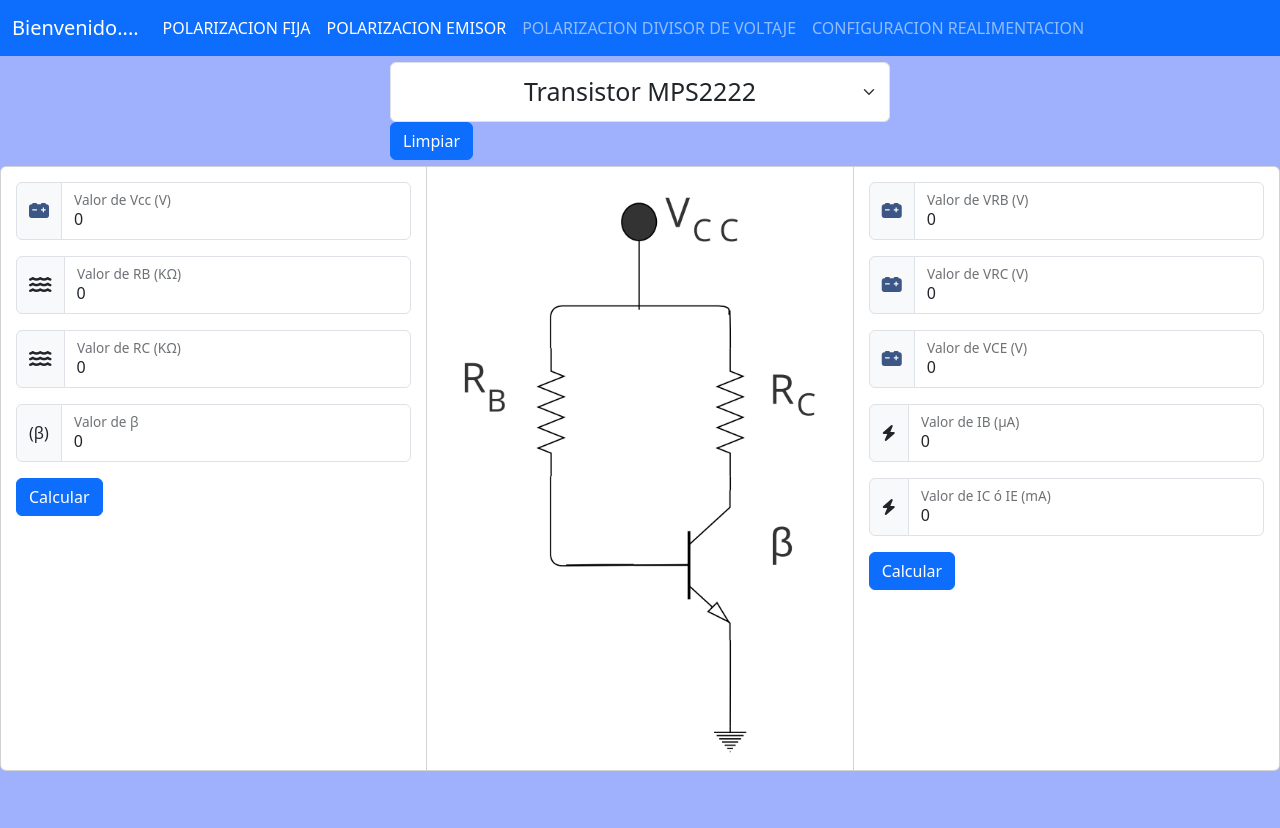
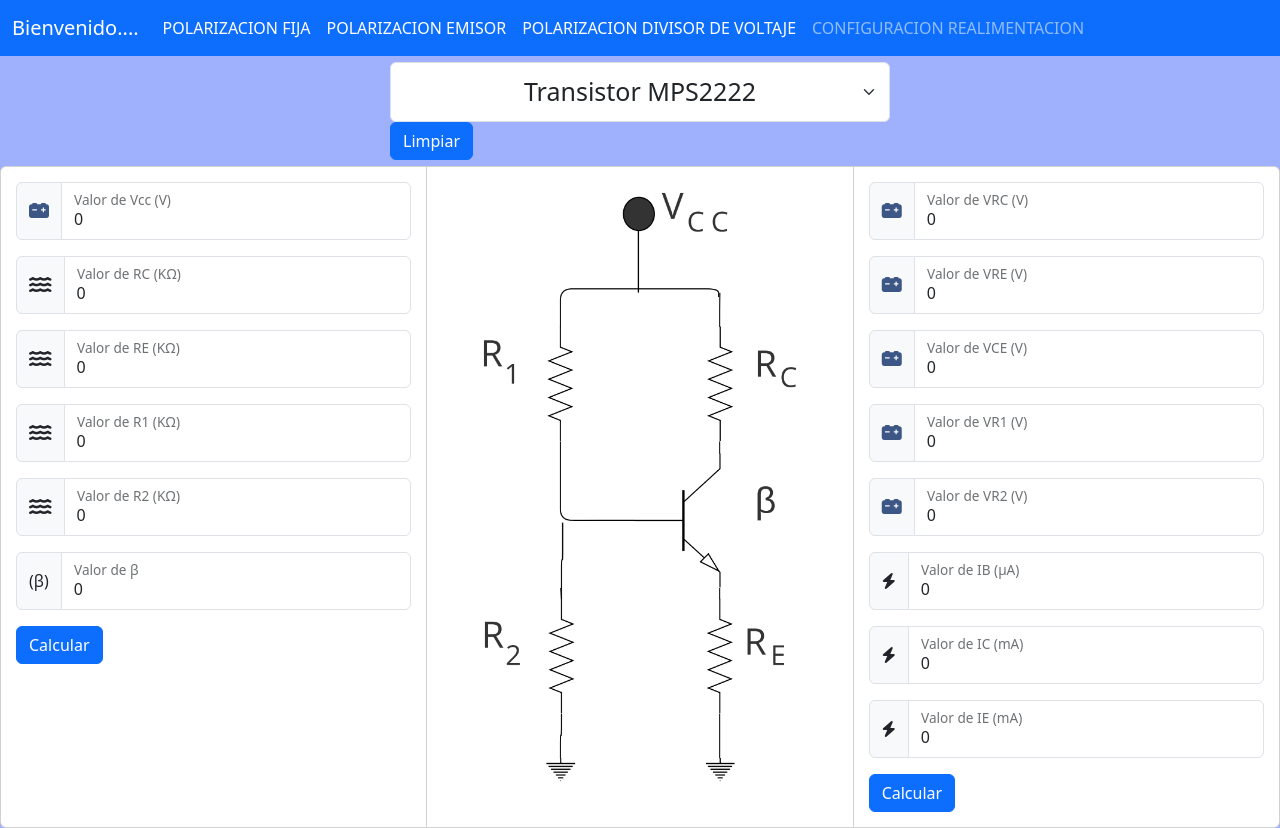
Before and after one commit to josueDanielpp/Electronica, an Angular app: page /polarizacion-Divisor in a window 1280 px wide. Before the commit the page ends 800 px from the top, so only its background shows below. Built offline with nearby package versions, Linux system fonts and the light colour scheme.

Commit message:
Calculos de resistencias a voltajes divisor

```diff
--- a/src/app/divisor/divisor.component.html
+++ b/src/app/divisor/divisor.component.html
@@ -4,113 +4,148 @@
     <option value="TIP41">Transistor TIP41</option>
     <option value="BC547">Transistor BC547</option>
   </select>
-
   <div class="col-12">
     <button (click)="reset()" type="submit" class="btn btn-primary">Limpiar</button>
   </div>
-
 </div>
 
 <div class="card-group">
-
   <div class="card">
-
     <div class="input-group mb-3">
       <span class="input-group-text"><i class="fa-sharp fa-solid fa-car-battery fa-lg"
           style="color: #3c5786;"></i></span>
       <div class="form-floating">
-                <input [(ngModel)]="vcc" (click)="desactivarFormulario(1)" [disabled]="!form1Habilitado" type="text" class="form-control" id="floatingInputGroup1" placeholder="Username">
+        <input [(ngModel)]="vcc" (click)="desactivarFormulario(1)" [disabled]="!form1Habilitado" type="text"
+          class="form-control" id="floatingInputGroup1" placeholder="Username">
         <label for="floatingInputGroup1">Valor de Vcc (V)</label>
       </div>
     </div>
-
     <div class="input-group mb-3">
       <span class="input-group-text"><i class="fa-solid fa-water fa-lg"></i></span>
       <div class="form-floating">
-                <input [(ngModel)]="rb" (click)="desactivarFormulario(1)" [disabled]="!form1Habilitado"  type="text" class="form-control" id="floatingInputGroup1" placeholder="Username">
-                <label for="floatingInputGroup1">Valor de RB (KΩ)</label>
+        <input [(ngModel)]="rc" (click)="desactivarFormulario(1)" [disabled]="!form1Habilitado" type="text"
+          class="form-control" id="floatingInputGroup1" placeholder="Username">
+        <label for="floatingInputGroup1">Valor de RC (KΩ)</label>
       </div>
     </div>
-
     <div class="input-group mb-3">
       <span class="input-group-text"><i class="fa-solid fa-water fa-lg"></i></span>
       <div class="form-floating">
-                <input [(ngModel)]="rc" (click)="desactivarFormulario(1)" [disabled]="!form1Habilitado"  type="text" class="form-control" id="floatingInputGroup1" placeholder="Username">
-                <label for="floatingInputGroup1">Valor de RC (KΩ)</label>
+        <input [(ngModel)]="re" (click)="desactivarFormulario(1)" [disabled]="!form1Habilitado" type="text"
+          class="form-control" id="floatingInputGroup1" placeholder="Username">
+        <label for="floatingInputGroup1">Valor de RE (KΩ)</label>
       </div>
     </div>
-
+    <div class="input-group mb-3">
+      <span class="input-group-text"><i class="fa-solid fa-water fa-lg"></i></span>
+      <div class="form-floating">
+        <input [(ngModel)]="r1" (click)="desactivarFormulario(1)" [disabled]="!form1Habilitado" type="text"
+          class="form-control" id="floatingInputGroup1" placeholder="Username">
+        <label for="floatingInputGroup1">Valor de R1 (KΩ)</label>
+      </div>
+    </div>
+    <div class="input-group mb-3">
+      <span class="input-group-text"><i class="fa-solid fa-water fa-lg"></i></span>
+      <div class="form-floating">
+        <input [(ngModel)]="r2" (click)="desactivarFormulario(1)" [disabled]="!form1Habilitado" type="text"
+          class="form-control" id="floatingInputGroup1" placeholder="Username">
+        <label for="floatingInputGroup1">Valor de R2 (KΩ)</label>
+      </div>
+    </div>
     <div class="input-group mb-3">
       <span class="input-group-text">(β)</span>
       <div class="form-floating">
-                <input [(ngModel)]="beta" (click)="desactivarFormulario(1)" [disabled]="!form1Habilitado" type="text" class="form-control" id="floatingInputGroup1" placeholder="Username">
+        <input [(ngModel)]="beta" (click)="desactivarFormulario(1)" [disabled]="!form1Habilitado" type="text"
+          class="form-control" id="floatingInputGroup1" placeholder="Username">
         <label for="floatingInputGroup1">Valor de β</label>
       </div>
     </div>
     <div class="col-12">
-            <button [disabled]="!form1Habilitado" (click)="validaValoresForm1(transistor.value)" type="submit" class="btn btn-primary">Calcular</button>
+      <button [disabled]="!form1Habilitado" (click)="validaValoresForm1(transistor.value)" type="submit"
+        class="btn btn-primary">Calcular</button>
     </div>
-
   </div>
-
   <div class="card" [ngSwitch]="form1Habilitado">
     <div *ngSwitchCase="true">
-            <img src="../../assets/img/FijaResistencias.PNG" alt="">
+      <img src="assets/img/DivisorResistencias.png" alt="">
     </div>
     <div *ngSwitchDefault>
-            <img src="../../assets/img/FijaVoltajes.PNG" alt="">
+      <img src="assets/img/DivisorVoltajes.png" alt="">
     </div>
-
   </div>
-
   <div class="card">
-
     <div class="input-group mb-3">
       <span class="input-group-text"><i class="fa-sharp fa-solid fa-car-battery fa-lg"
           style="color: #3c5786;"></i></span>
       <div class="form-floating">
-                <input [(ngModel)]="vrb" (click)="desactivarFormulario(2)" [disabled]="!form2Habilitado"  type="text" class="form-control" id="floatingInputGroup1" placeholder="Username">
-                <label for="floatingInputGroup1">Valor de VRB (V)</label>
+        <input [(ngModel)]="vrc" (click)="desactivarFormulario(2)" [disabled]="!form2Habilitado" type="text"
+          class="form-control" id="floatingInputGroup1" placeholder="Username">
+        <label for="floatingInputGroup1">Valor de VRC (V)</label>
       </div>
     </div>
-
     <div class="input-group mb-3">
       <span class="input-group-text"><i class="fa-sharp fa-solid fa-car-battery fa-lg"
           style="color: #3c5786;"></i></span>
       <div class="form-floating">
-                <input [(ngModel)]="vrc" (click)="desactivarFormulario(2)" [disabled]="!form2Habilitado"  type="text" class="form-control" id="floatingInputGroup1" placeholder="Username">
-                <label for="floatingInputGroup1">Valor de VRC (V)</label>
+        <input [(ngModel)]="vre" (click)="desactivarFormulario(2)" [disabled]="!form2Habilitado" type="text"
+          class="form-control" id="floatingInputGroup1" placeholder="Username">
+        <label for="floatingInputGroup1">Valor de VRE (V)</label>
       </div>
     </div>
-
     <div class="input-group mb-3">
       <span class="input-group-text"><i class="fa-sharp fa-solid fa-car-battery fa-lg"
           style="color: #3c5786;"></i></span>
       <div class="form-floating">
-                <input [(ngModel)]="vce" (click)="desactivarFormulario(2)" [disabled]="!form2Habilitado"  type="text" class="form-control" id="floatingInputGroup1" placeholder="Username">
+        <input [(ngModel)]="vce" (click)="desactivarFormulario(2)" [disabled]="!form2Habilitado" type="text"
+          class="form-control" id="floatingInputGroup1" placeholder="Username">
         <label for="floatingInputGroup1">Valor de VCE (V)</label>
       </div>
     </div>
-
+    <div class="input-group mb-3">
+      <span class="input-group-text"><i class="fa-sharp fa-solid fa-car-battery fa-lg"
+          style="color: #3c5786;"></i></span>
+      <div class="form-floating">
+        <input [(ngModel)]="vr1" (click)="desactivarFormulario(2)" [disabled]="!form2Habilitado" type="text"
+          class="form-control" id="floatingInputGroup1" placeholder="Username">
+        <label for="floatingInputGroup1">Valor de VR1 (V)</label>
+      </div>
+    </div>
+    <div class="input-group mb-3">
+      <span class="input-group-text"><i class="fa-sharp fa-solid fa-car-battery fa-lg"
+          style="color: #3c5786;"></i></span>
+      <div class="form-floating">
+        <input [(ngModel)]="vr2" (click)="desactivarFormulario(2)" [disabled]="!form2Habilitado" type="text"
+          class="form-control" id="floatingInputGroup1" placeholder="Username">
+        <label for="floatingInputGroup1">Valor de VR2 (V)</label>
+      </div>
+    </div>
     <div class="input-group mb-3">
       <span class="input-group-text"><i class="fa-solid fa-bolt"></i></span>
       <div class="form-floating">
-                <input [(ngModel)]="ib" (click)="desactivarFormulario(2)" [disabled]="!form2Habilitado"  type="text" class="form-control" id="floatingInputGroup1" placeholder="Username">
+        <input [(ngModel)]="ib" (click)="desactivarFormulario(2)" [disabled]="!form2Habilitado" type="text"
+          class="form-control" id="floatingInputGroup1" placeholder="Username">
         <label for="floatingInputGroup1">Valor de IB (μA)</label>
       </div>
     </div>
-
     <div class="input-group mb-3">
       <span class="input-group-text"><i class="fa-solid fa-bolt"></i></span>
       <div class="form-floating">
-                <input [(ngModel)]="ic"(click)="desactivarFormulario(2)" [disabled]="!form2Habilitado"  type="text" class="form-control" id="floatingInputGroup1" placeholder="Username">
-                <label for="floatingInputGroup1">Valor de IC ó IE (mA)</label>
+        <input [(ngModel)]="ic" (click)="desactivarFormulario(2)" [disabled]="!form2Habilitado" type="text"
+          class="form-control" id="floatingInputGroup1" placeholder="Username">
+        <label for="floatingInputGroup1">Valor de IC (mA)</label>
       </div>
     </div>
-
-        <div class="col-12">
-            <button [disabled]="!form2Habilitado" (click)="validaValoresForm2(transistor.value)" type="submit" class="btn btn-primary">Calcular</button>
-        </div>
-
+    <div class="input-group mb-3">
+      <span class="input-group-text"><i class="fa-solid fa-bolt"></i></span>
+      <div class="form-floating">
+        <input [(ngModel)]="ie" (click)="desactivarFormulario(2)" [disabled]="!form2Habilitado" type="text"
+          class="form-control" id="floatingInputGroup1" placeholder="Username">
+        <label for="floatingInputGroup1">Valor de IE (mA)</label>
       </div>
     </div>
+    <div class="col-12">
+      <button [disabled]="!form2Habilitado" (click)="validaValoresForm2(transistor.value)" type="submit"
+        class="btn btn-primary">Calcular</button>
+    </div>
+  </div>
+</div>
--- a/src/app/divisor/divisor.component.ts
+++ b/src/app/divisor/divisor.component.ts
@@ -10,16 +10,23 @@ export class DivisorComponent {
   form2Habilitado:boolean = true;
   // Valores 1er formulario:
   vcc: number = 0;
-  rb: number = 0;
+  re: number = 0;
   rc: number = 0;
+  r1: number = 0;
+  r2: number = 0;
   beta: number = 0;
+  rth: number = 0;
+  vth: number = 0;
 
   // Valores 2do formulario:
-  vrb: number = 0;
+  vre: number = 0;
   vrc: number = 0;
   vce: number = 0;
+  vr1: number = 0;
+  vr2: number = 0;
   ib: number = 0;
   ic: number = 0;
+  ie: number = 0;
 
   desactivarFormulario(form:number):void{
     // Si dio clic al formulario 1 se desactiva el 2do formulario
@@ -37,14 +44,18 @@ export class DivisorComponent {
     this.form1Habilitado = true;
     this.form2Habilitado = true;
     this.vcc = 0;
-    this.rb = 0;
+    this.re = 0;
     this.rc = 0;
+    this.r1 = 0;
+    this.r2 = 0;
     this.beta = 0;
-    this.vrb = 0;
+
+    this.vre = 0;
     this.vrc = 0;
     this.vce = 0;
     this.ib = 0;
     this.ic = 0;
+    this.ie = 0;
   }
 
   validaValoresForm1(transistor:string):void{
@@ -54,21 +65,49 @@ export class DivisorComponent {
   }
 
   calcularForm1():void{
-    // Calcular corriente de IB:
-    this.ib = (this.vcc-0.7)/(this.rb*1000);
-    this.ib *=1000000;
+    // // Calcular corriente de IB:
+    // this.ib = (this.vcc-0.7)/(this.rb*1000);
+    // this.ib *=1000000;
 
-    // Calcular corriente de IC:
-    this.ic = this.beta*this.ib;
+    // // Calcular corriente de IC:
+    // this.ic = this.beta*this.ib;
+    // this.ic /= 1000;
+    // // Calcular VCE
+    // this.vce = this.vcc - (this.rc*this.ic);
+
+    // // Calcular VRC
+    // this.vrc = this.vcc - this.vce;
+
+    // // Calcular VRB
+    // this.vrb = this.vcc - 0.7;
+
+    // Calcular resitencia de Thevenin
+    this.rth = this.r1 * this.r2 / (Number(this.r1) + Number(this.r2));
+    console.log(this.rth);
+
+    // Calcular Voltaje de Thevenin
+    this.vth = this.vcc * this.r2 / (Number(this.r1) + Number(this.r2));
+    console.log(this.vth);
+
+    // Calcular Corriente IB
+    this.ib = (this.vth - 0.7) / (this.rth + (Number(this.beta) + Number(1)) * this.re);
+    this.ib *= 1000;
+
+    // Calcular Corriente IC
+    this.ic = this.beta * this.ib;
     this.ic /= 1000;
-    // Calcular VCE
-    this.vce = this.vcc - (this.rc*this.ic);
 
-    // Calcular VRC
-    this.vrc = this.vcc - this.vce;
+    // Calcular Corriente IE
+    this.ie = this.ic + this.ib / 1000;
 
-    // Calcular VRB
-    this.vrb = this.vcc - 0.7;
+    // Calcular Voltaje VRC
+    this.vrc = this.ic * this.rc;
+
+    // Calcular Voltaje VRE
+    this.vre = this.ie * this.re;
+
+    // Calcular Voltaje VCE
+    this.vce = this.vcc - this.vrc - this.vre;
   }
 
 
@@ -79,20 +118,20 @@ export class DivisorComponent {
   }
 
   calcularForm2():void{
-    // Calcular RB
-    this.rb = this.vrb/(this.ib/1000000);
-    this.rb/=1000; // Convertir a Kilo-Ohms
-    console.log(this.rb);
+    // // Calcular RB
+    // this.rb = this.vrb/(this.ib/1000000);
+    // this.rb/=1000; // Convertir a Kilo-Ohms
+    // console.log(this.rb);
 
-    // Calcular RC
-    this.rc = this.vrc/(this.ic/1000);
-    this.rc /= 1000; // Convertir a Kilo-Ohms
-    console.log(this.rc);
+    // // Calcular RC
+    // this.rc = this.vrc/(this.ic/1000);
+    // this.rc /= 1000; // Convertir a Kilo-Ohms
+    // console.log(this.rc);
 
-    this.vcc = Number(this.vrc) + Number(this.vce);
-    console.log(this.vcc);
+    // this.vcc = Number(this.vrc) + Number(this.vce);
+    // console.log(this.vcc);
 
-    this.beta = (this.ic/1000)/(this.ib/1000000);
-    console.log(this.beta);
+    // this.beta = (this.ic/1000)/(this.ib/1000000);
+    // console.log(this.beta);
   }
 }
--- a/src/app/menu/menu.component.html
+++ b/src/app/menu/menu.component.html
@@ -8,7 +8,7 @@
         <div class="navbar-nav">
           <a class="nav-link active" aria-current="page" [routerLink]="['/polarizacion-fija']" >POLARIZACION FIJA</a>
           <a class="nav-link active" aria-current="page" [routerLink]="['/polarizacion-emisor']">POLARIZACION EMISOR</a>
-          <a class="nav-link" [routerLink]="['/polarizacion-Divisor']">POLARIZACION DIVISOR DE VOLTAJE</a>
+          <a class="nav-link active" aria-current="page" [routerLink]="['/polarizacion-Divisor']">POLARIZACION DIVISOR DE VOLTAJE</a>
           <a class="nav-link" [routerLink]="['/polarizacion-Realimentacion']">CONFIGURACION REALIMENTACION</a>
         </div>
       </div>
```
Also changed, not shown: src/assets/img/DivisorResistencias.png (added), src/assets/img/DivisorVoltajes.png (added). Lines whose indentation alone changed are shown as unchanged.
